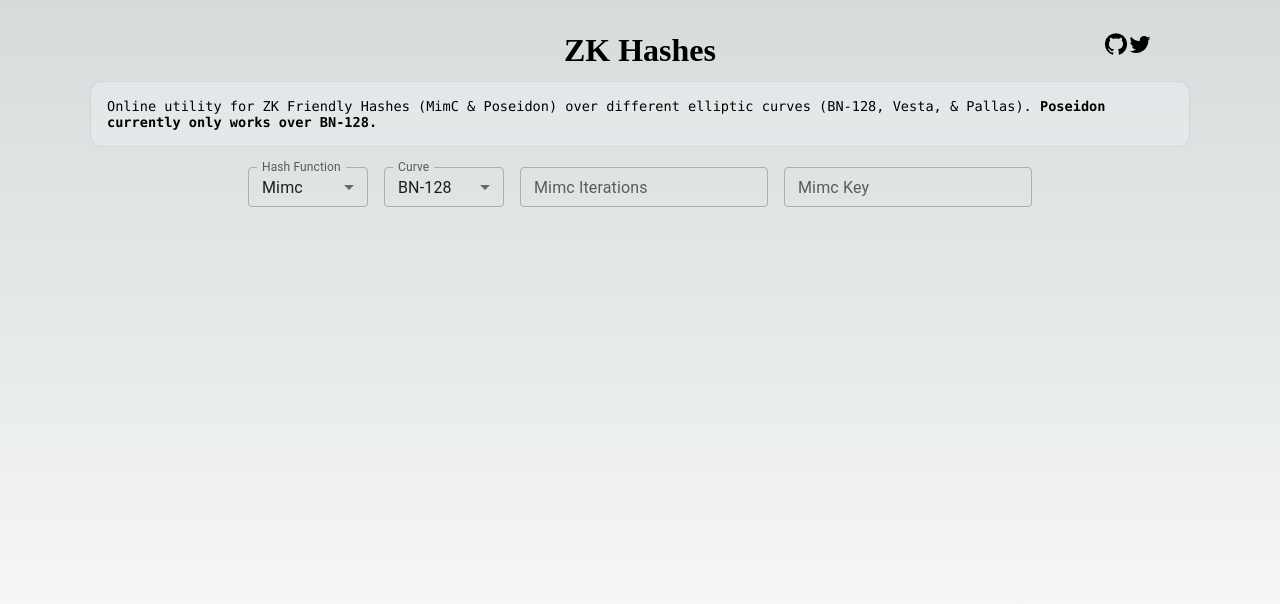
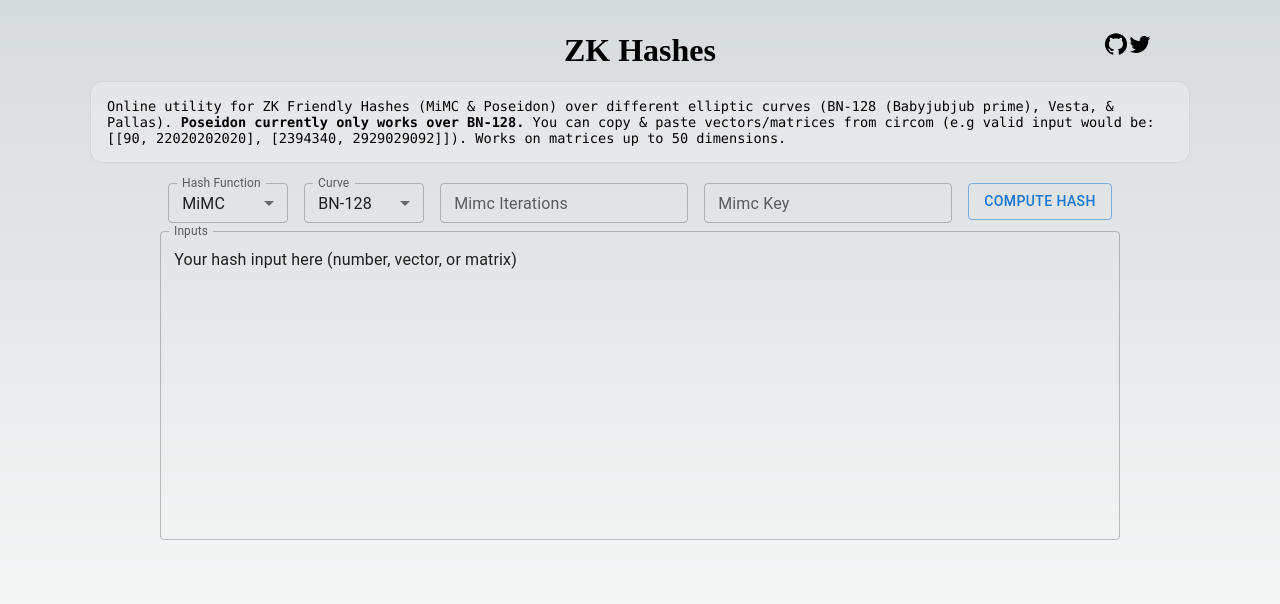
Before and after one commit to verumlotus/ZK-Hashes, a Next.js app: page / in a window 1280 px wide. Shown: the top 604 px of the page. Built offline with nearby package versions, Linux system fonts and the light colour scheme.

Commit message:
feat(frontend): Frontend working

```diff
--- a/package.json
+++ b/package.json
@@ -18,13 +18,16 @@
     "@next/font": "13.1.6",
     "@noble/curves": "^0.6.2",
     "big-integer": "^1.6.51",
+    "json-bigint": "^1.0.0",
     "next": "13.1.6",
     "react": "18.2.0",
     "react-dom": "18.2.0",
+    "react-toastify": "^9.1.1",
     "ts-results": "^3.3.0"
   },
   "devDependencies": {
     "@types/jest": "^29.4.0",
+    "@types/json-bigint": "^1.0.1",
     "@types/node": "18.11.18",
     "@types/react": "18.0.27",
     "@types/react-dom": "18.0.10",
--- a/src/components/HashForm.tsx
+++ b/src/components/HashForm.tsx
@@ -5,14 +5,31 @@ import FormControl from "@mui/material/FormControl";
 import Select, { SelectChangeEvent } from "@mui/material/Select";
 import { useState } from "react";
 import TextField from "@mui/material/TextField";
+import Button from "@mui/material/Button";
+import { Result } from "ts-results";
+import { generateHash } from "@/hashes/frontendUtils";
+import styles from '@/styles/Home.module.css'
 
 export default function HashForm() {
   const [hashFunction, setHashFunction] = useState("mimc");
-  const [curve, setCurve] = useState("bn-128");
+  const [curve, setCurve] = useState<"bn-128" | "vesta" | "pallas">("bn-128");
   const [iterations, setIterations] = useState(220);
   const [key, setKey] = useState(0);
+  const [input, setInput] = useState('');
+  const [hashValue, setHashValue] = useState('');
+
+  // Called when the generate button is clicked
+  function generateAndDisplayHash() {
+    let res: Result<bigint, string> = generateHash(hashFunction, curve, iterations, key, input);
+    if (res.err) {
+      // TODO: Toast notification that something has gone wrong
+    } else {
+      setHashValue(res.val.toString());
+    }
+  }
 
   return (
+    <div style={{display: 'flex', flexDirection: 'column'}}>
       <div style={{display: 'flex', flexDirection: 'row'}}>
         <FormControl sx={{ m: 1, minWidth: 120 }} size="small">
           <InputLabel>Hash Function</InputLabel>
@@ -21,7 +38,7 @@ export default function HashForm() {
             label="Hash Function"
             onChange={(e) => setHashFunction(e.target.value)}
           >
-          <MenuItem value={'mimc'}>Mimc</MenuItem>
+            <MenuItem value={'mimc'}>MiMC</MenuItem>
             <MenuItem value={'poseidon'}>Poseidon</MenuItem>
           </Select>
         </FormControl>
@@ -46,6 +63,25 @@ export default function HashForm() {
         <FormControl sx={{ m: 1, minWidth: 120 }} size="small">
           <TextField label="Mimc Key" variant="outlined" size="small" onChange={(e) => setKey(parseInt(e.target.value))}/>
         </FormControl>
+
+        <FormControl sx={{ m: 1, minWidth: 120 }} size="small">
+          <Button variant="outlined" onClick={generateAndDisplayHash}> Compute Hash </Button>
+        </FormControl>
+
+      </div>
+      {
+        hashValue &&
+          <p className={styles.description} style={{padding: '1%'}}>
+            The hash is: {hashValue}
+          </p>
+      }
+      <TextField
+          label="Inputs"
+          multiline
+          rows={12}
+          onChange={(e) => setInput(e.target.value)}
+          defaultValue="Your hash input here (number, vector, or matrix)"
+      />
     </div>
   );
 }
--- /dev/null
+++ b/src/hashes/frontendUtils.ts
@@ -0,0 +1,33 @@
+import { BN128_PRIME, VESTA_PRIME, PALLAS_PRIME } from "@/hashes/constants";
+import { mimcHash } from "./mimcSponge";
+import { poseidon } from "./poseidon";
+import JSONBigBase from "json-bigint";
+import { Result } from "ts-results";
+
+const JSONBig = JSONBigBase({ useNativeBigInt: true, alwaysParseAsBig: true });
+export const curve_to_prime = {
+  "bn-128": BN128_PRIME,
+  "vesta": VESTA_PRIME,
+  "pallas": PALLAS_PRIME,
+};
+
+export function generateHash(hashFunction: string, curve: "bn-128" | "vesta" | "pallas", iterations: number, key: number, input: string): Result<bigint, string> {
+  // First, convert the input from a string into an array of bigints
+  let inputArray: bigint[];
+  if (input.trim().startsWith("[")) {
+    inputArray = JSONBig.parse(input).flat(50);
+  } else {
+    // We have a single number
+    inputArray = [JSONBig.parse(input)];
+  }
+
+  // Now, we generate the hash
+  if (hashFunction == "mimc") {
+    let res = mimcHash(inputArray, iterations, BigInt(key), curve_to_prime[curve]);
+    return res;
+
+  } else {
+    let res = poseidon(inputArray, curve_to_prime[curve]);
+    return res;
+  }
+}
--- a/src/pages/index.tsx
+++ b/src/pages/index.tsx
@@ -14,7 +14,7 @@ export default function Home() {
     <>
       <Head>
           <title>ZK Hashes</title>
-          <meta name="description" content="Online utility for ZK Friendly Hashes (MimC & Poseidon) for BN-128, Vesta, & Pallas" />
+          <meta name="description" content="Online utility for ZK Friendly Hashes (MiMC & Poseidon) for BN-128 (Babyjubjub prime), Vesta, & Pallas" />
           <link rel="icon" type="image/png" sizes="16x16" href="/images/function.png" />
       </Head>
       <main className={styles.main}>
@@ -28,8 +28,9 @@ export default function Home() {
         </div>
         <div className={styles.description}>
           <p>
-            Online utility for ZK Friendly Hashes (MimC & Poseidon) over different elliptic curves (BN-128,
-            Vesta, & Pallas). <b> Poseidon currently only works over BN-128. </b>
+            Online utility for ZK Friendly Hashes (MiMC & Poseidon) over different elliptic curves (BN-128 (Babyjubjub prime),
+            Vesta, & Pallas). <b> Poseidon currently only works over BN-128.</b> You can copy & paste vectors/matrices from
+            circom (e.g valid input would be: [[90, 22020202020], [2394340, 2929029092]]). Works on matrices up to 50 dimensions.
           </p>
         </div>
         <div style={{paddingTop: "1%"}}>
--- a/tsconfig.json
+++ b/tsconfig.json
@@ -11,7 +11,7 @@
     "module": "commonjs",
     "moduleResolution": "node",
     "resolveJsonModule": true,
-    "isolatedModules": true,
+    "isolatedModules": false,
     "jsx": "preserve",
     "incremental": true,
     "baseUrl": ".",
```
Also changed, not shown: 1 other file (tests, documents, lock files or other folders). Lines whose indentation alone changed are shown as unchanged.
